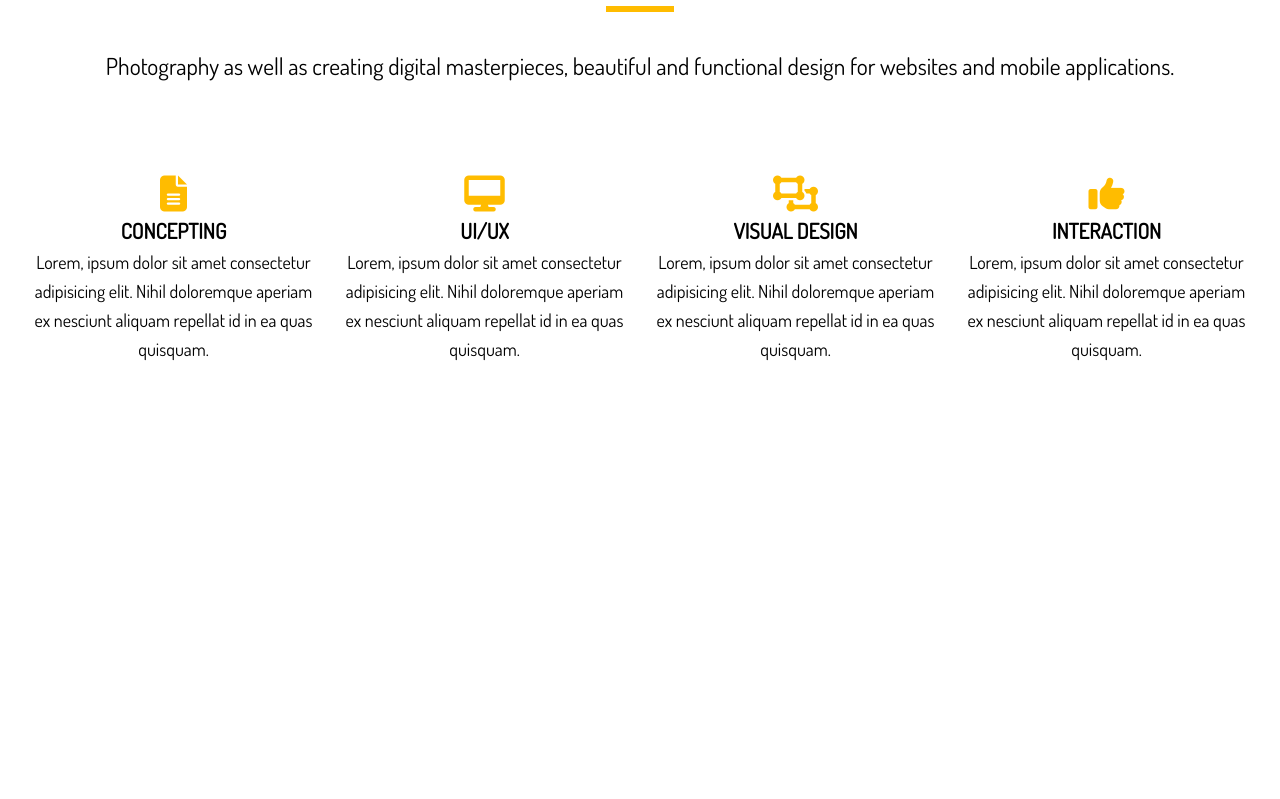
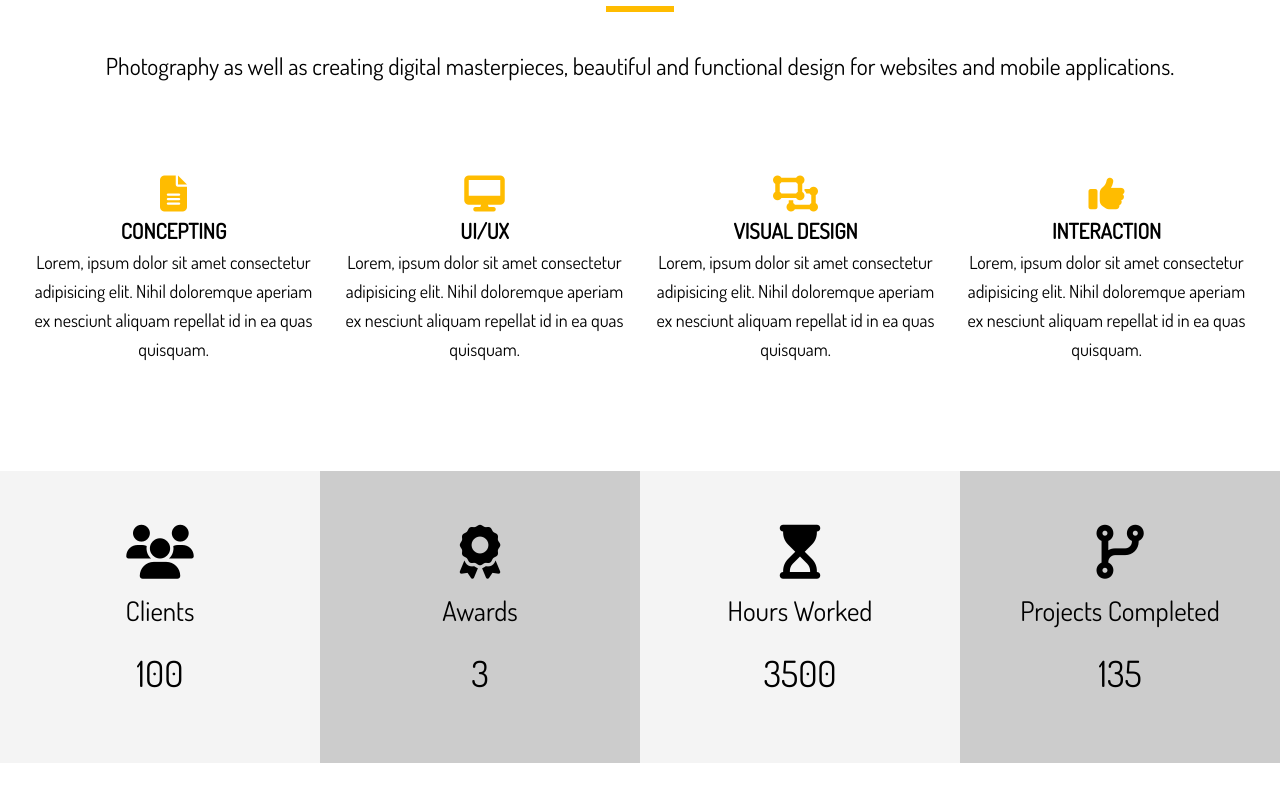
Before and after one commit to clareduerden/sass-portfolio, a website: page dist/index.html in a window 1280 px wide. Shown: the part 900-1699 px from the top of the page. Before the commit the page ends 1335 px from the top, so only its background shows below. Drawn offline with Linux system fonts and the light colour scheme.

Commit message:
Add section home-b to the homepage with 4 col CSS grid

```diff
--- a/scss/main.scss
+++ b/scss/main.scss
@@ -2,7 +2,7 @@
 @import 'config';
 @import 'utilities';
 
-// General Styles
+// General Styles --------------
 
 * {
   margin: 0;
@@ -35,12 +35,12 @@ h4 {
   text-transform: uppercase;
 }
 
-// Keep all images in their containers!
+// Keep all images in their containers
 img {
   width: 100%;
 }
 
-// Logo
+// Logo -------------------
 
 #logo {
   width: 70px;
@@ -50,7 +50,8 @@ img {
   text-transform: uppercase;
 }
 
-// Main Nav
+// Main Nav ----------------
+
 #main-nav {
   display: flex;
   justify-content: space-between;
@@ -117,6 +118,8 @@ img {
 // Home Sections -----------------
 
 #home {
+
+  // Home Section A
   &-a {
     .specials {
       display: grid;
@@ -127,4 +130,39 @@ img {
       color: $main-color;
     }
   }
+
+  // Home Section B
+
+  &-b {
+    // Create 4 col grid
+    .stats {
+      display: grid;
+      grid-template-columns: repeat(4, 1fr);
+
+      div {
+        padding: 3rem 0;
+
+        // Alternating colors for the div boxes
+        &:nth-child(odd) {
+          background: $light-color;
+        }
+        &:nth-child(even) {
+          background: $med-color;
+        }
+      }
+    }
+
+    // Increase font size for key stats info
+    li {
+      line-height: 2;
+
+      &.stats-title {
+        font-size: 1.5rem;
+      }
+      &.stats-number {
+        font-size: 2rem;
+        font-size: bold;
+      }
+    }
+  }
 }
```
Also changed, not shown: dist/css/main.css, dist/index.html.
